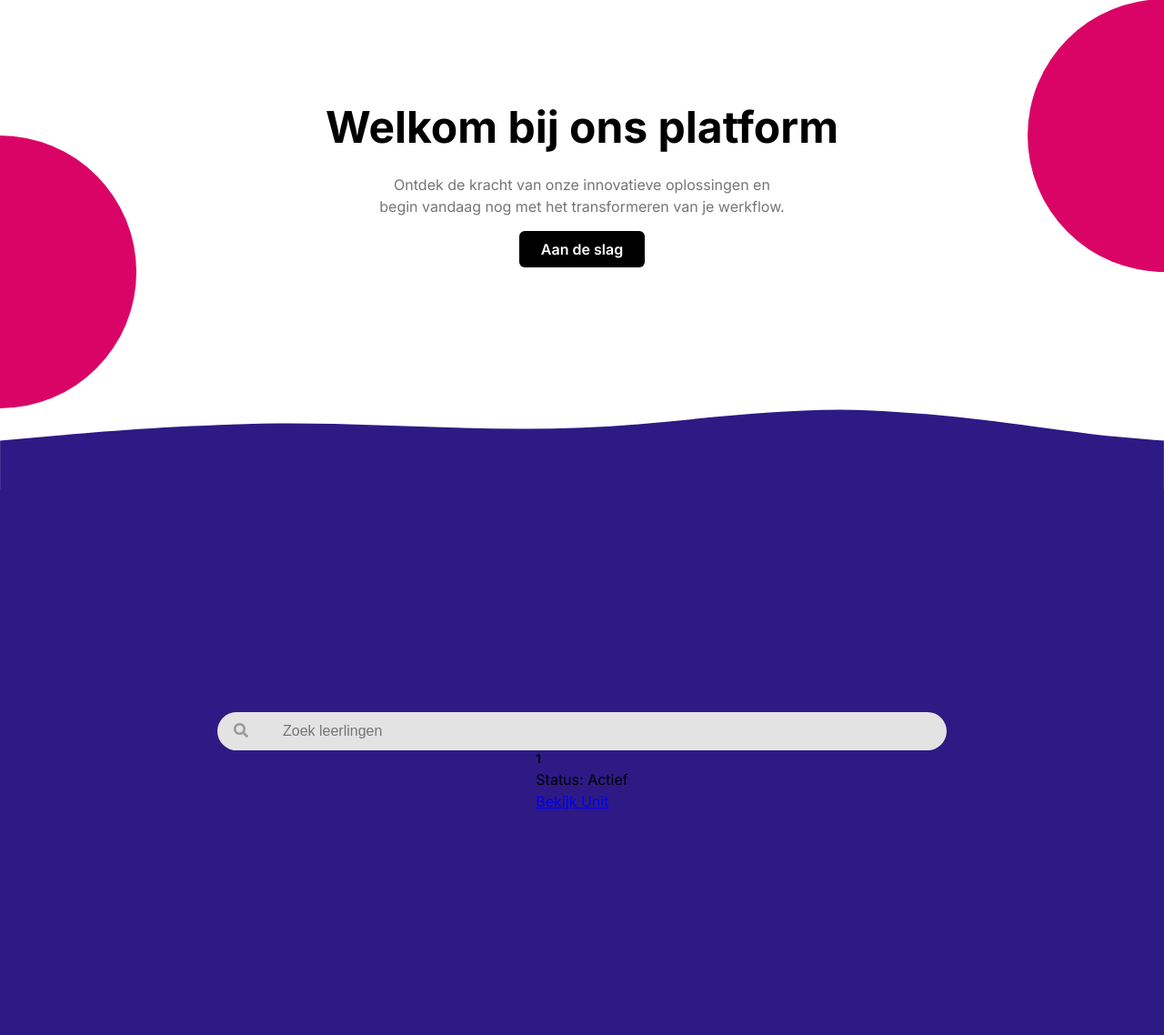
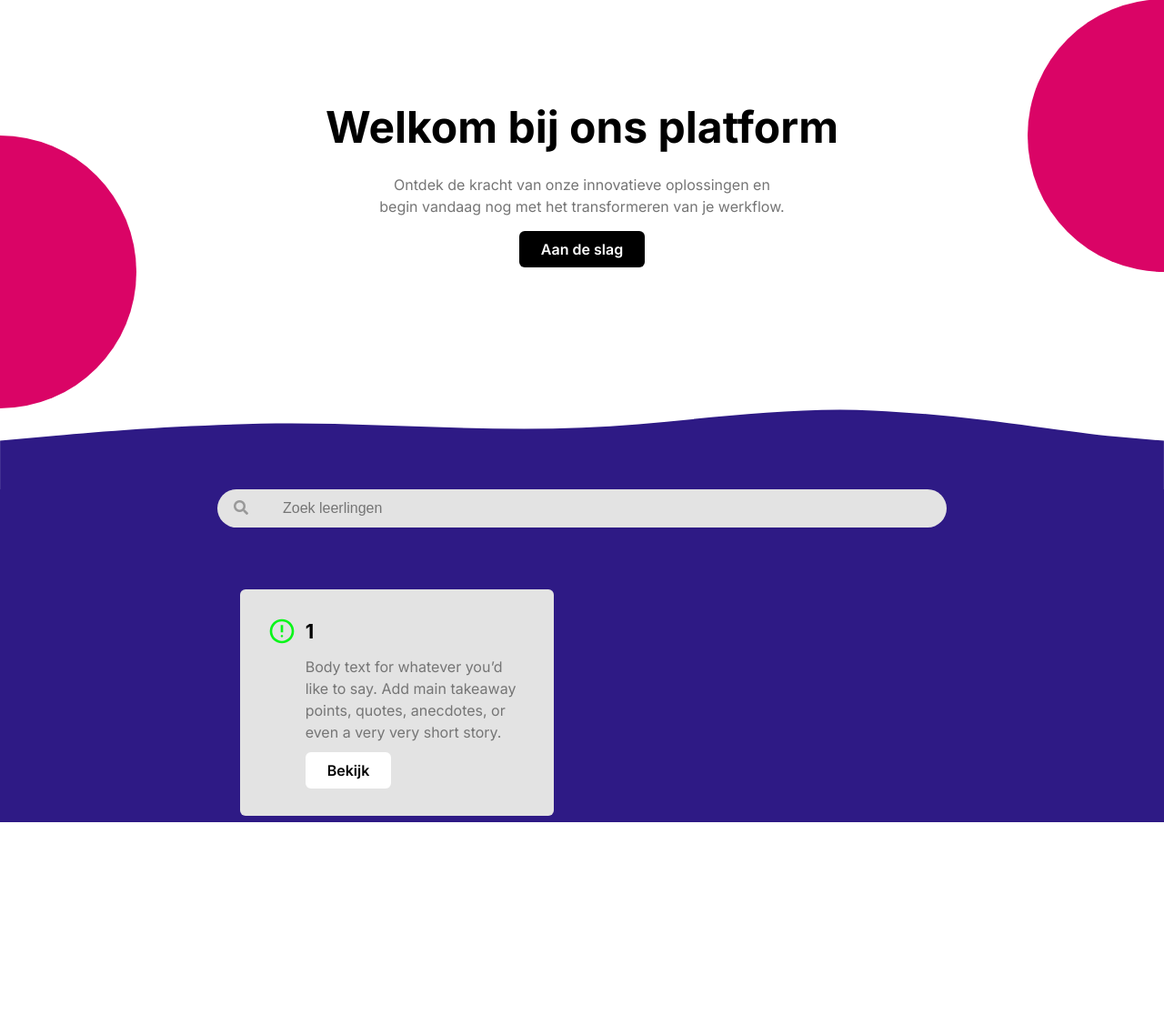
Before and after one commit to philip-hage/academietiendashboard, a PHP site: page /public/pages/index.php in a window 1280 px wide. Shown: the part 152-1290 px from the top of the page at 91% size. After the commit the page ends 1056 px from the top, so only its background shows below. Run offline with PHP 8.4, Linux system fonts and the light colour scheme; data comes from the database, SQL or seed files in the repository; data that the repository does not hold is empty; some libraries are stand-ins or nearby versions.

Commit message:
cards gemaakt voor de units

```diff
--- a/public/css/style.css
+++ b/public/css/style.css
@@ -33,6 +33,19 @@ body {
 
 .gray-btn {
     background-color: #E3E3E3;
+    color: #000;
+    border: none;
+    padding: 10px 24px;
+    border-radius: 6px;
+    font-size: 1rem;
+    font-family: 'Inter', sans-serif;
+    font-weight: 600;
+    cursor: pointer;
+    transition: background 0.2s;
+}
+
+.white-btn {
+    background-color: #fff;
     color: #000;
     border: none;
     padding: 10px 24px;
@@ -151,7 +164,6 @@ header .nav ul {
     justify-content: center;
     align-items: center;
     background: #2e1a85;
-    height: 600px;
 }
 
 .searchbar {
@@ -237,3 +249,35 @@ header .nav ul {
     from { opacity: 0; transform: translateY(-8px);}
     to { opacity: 1; transform: translateY(0);}
 }
+
+/* Cards */
+
+.card-row {
+    display: flex;
+    flex-wrap: wrap;
+    gap: 20px;
+    width: 60%;
+    padding-top: 60px;
+}
+
+.card {
+    background-color: #E3E3E3;
+    border-radius: 6px;
+    padding: 30px;
+    width: 45%;
+    margin: 1%;
+}
+
+.card-title {
+    font-size: 22px;
+}
+
+.card-body {
+    display: flex;
+    gap: 10px;
+}
+
+.card-text {
+    color: #757575;
+    padding: 10px 0px;
+}
--- a/public/pages/index.php
+++ b/public/pages/index.php
@@ -38,7 +38,9 @@ $students = $stmtStudents->fetchAll(PDO::FETCH_ASSOC);
 
     <div class="wave">
         <svg xmlns="http://www.w3.org/2000/svg" viewBox="0 120 1440 100">
-         <path d="M0,160L60,154.7C120,149,240,139,360,138.7C480,139,600,149,720,144C840,139,960,117,1080,122.7C1200,128,1320,150,1380,155L1440,160L1440,220L0,220Z"></path>
+            <path
+                d="M0,160L60,154.7C120,149,240,139,360,138.7C480,139,600,149,720,144C840,139,960,117,1080,122.7C1200,128,1320,150,1380,155L1440,160L1440,220L0,220Z">
+            </path>
         </svg>
     </div>
 
@@ -49,19 +51,33 @@ $students = $stmtStudents->fetchAll(PDO::FETCH_ASSOC);
             <input type="text" placeholder="Zoek leerlingen" id="student-search" />
             <div id="search-dropdown"></div>
         </form>
+
+        <div class="card-row">
             <?php foreach($units as $unit): ?>
-            <div class="col-md-4 mb-3">
                 <div class="card">
                     <div class="card-body">
-                        <h5 class="card-title"><?php echo htmlspecialchars($unit['unitName']); ?></h5>
-                        <p class="card-text">Status: <?php echo $unit['unitIsActive'] ? 'Actief' : 'Inactief'; ?></p>
-                        <a href="units.php?id=<?php echo $unit['unitId']; ?>" class="btn btn-primary">Bekijk Unit</a>
+                        <div>
+                            <svg xmlns="http://www.w3.org/2000/svg" height="32px" viewBox="0 -960 960 960" width="32px"
+                                fill="#0BF61A">
+                                <path
+                                    d="M480-280q17 0 28.5-11.5T520-320q0-17-11.5-28.5T480-360q-17 0-28.5 11.5T440-320q0 17 11.5 28.5T480-280Zm-40-160h80v-240h-80v240Zm40 360q-83 0-156-31.5T197-197q-54-54-85.5-127T80-480q0-83 31.5-156T197-763q54-54 127-85.5T480-880q83 0 156 31.5T763-763q54 54 85.5 127T880-480q0 83-31.5 156T763-197q-54 54-127 85.5T480-80Zm0-80q134 0 227-93t93-227q0-134-93-227t-227-93q-134 0-227 93t-93 227q0 134 93 227t227 93Zm0-320Z" />
+                            </svg>
+                        </div>
+                        <div>
+                            <h3 class="card-title"><?php echo htmlspecialchars($unit['unitName']); ?></h3>
+                            <p class="card-text">Body text for whatever you’d like to say. Add main takeaway points, quotes,
+                                anecdotes, or even a very very short story. </p>
+                            <div>
+                                <a href="units.php?id=<?php echo $unit['unitId']; ?>">
+                                    <button class="white-btn">Bekijk</button>
+                                </a>
+                            </div>
                         </div>
                     </div>
                 </div>
             <?php endforeach; ?>
         </div>
-
+    </div>
     </div>
 
 </section>
```
Lines whose indentation alone changed are shown as unchanged.
